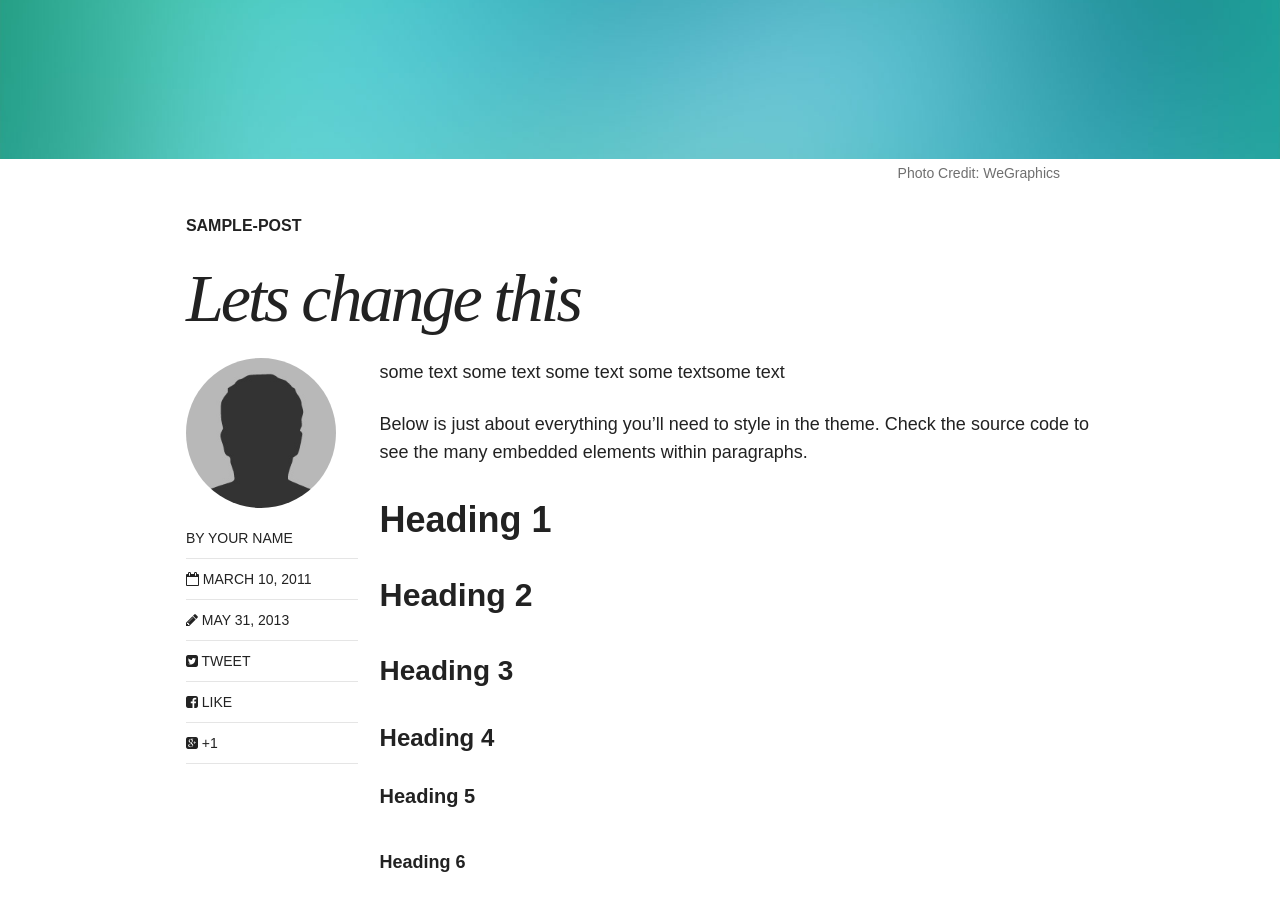
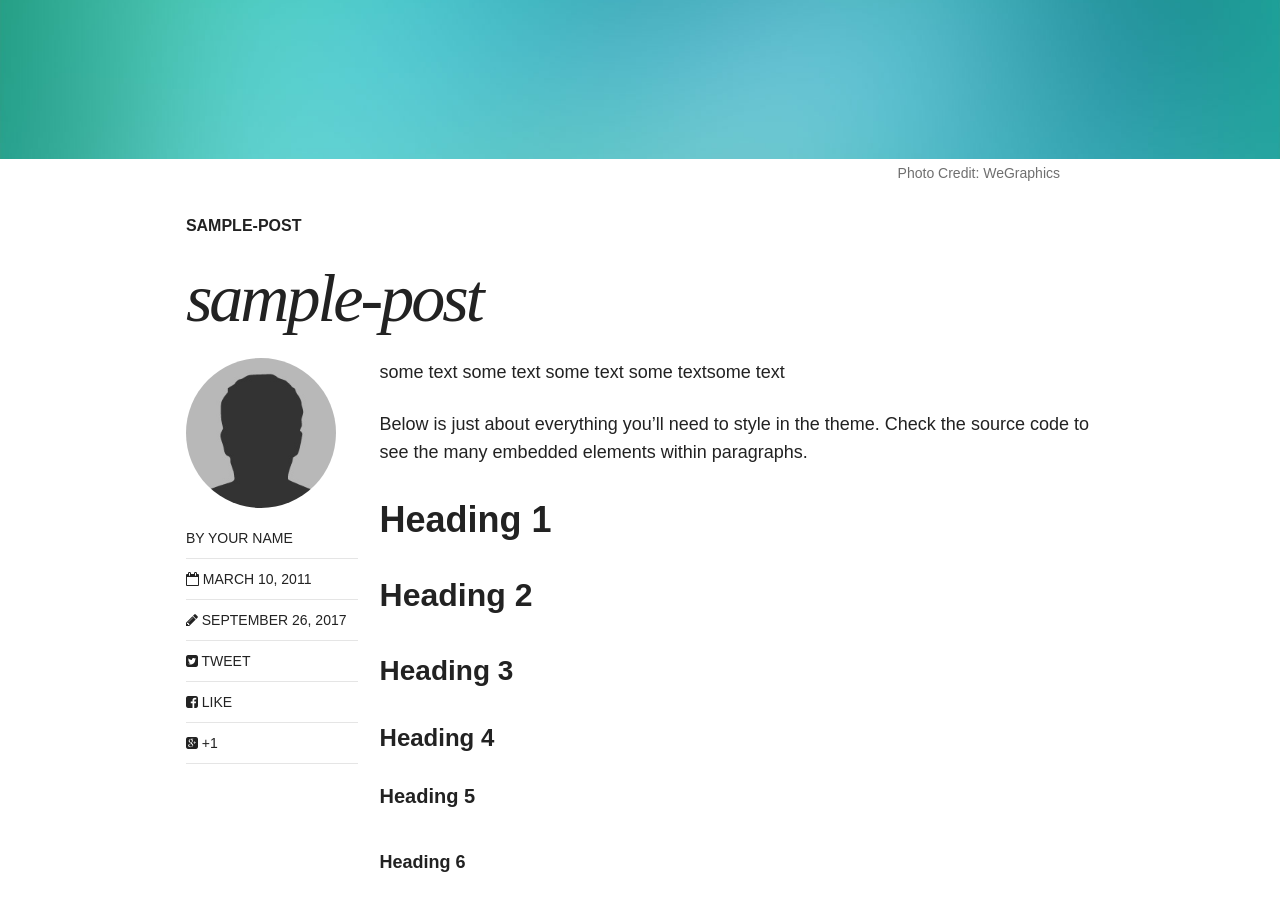
Before and after one commit to galdil/galdil.github.io, a Jekyll site: the page built from _posts/articles/2011-03-10-sample-post.md, in a window 1280 px wide and 900 px high, scrolled down 534 px. Built offline with Jekyll 4.4.1, drawn with Linux system fonts in a browser that asks for light colours; nearby versions of some CDN libraries.

Commit message:
Update 2011-03-10-sample-post.md

```diff
--- a/_posts/articles/2011-03-10-sample-post.md
+++ b/_posts/articles/2011-03-10-sample-post.md
@@ -1,7 +1,7 @@
 ---
 layout: post
-title: "Lets change this"
-modified: 2013-05-31
+title: "sample-post"
+modified: 2017-09-26
 categories: articles
 tags: [sample-post]
 image:
```
